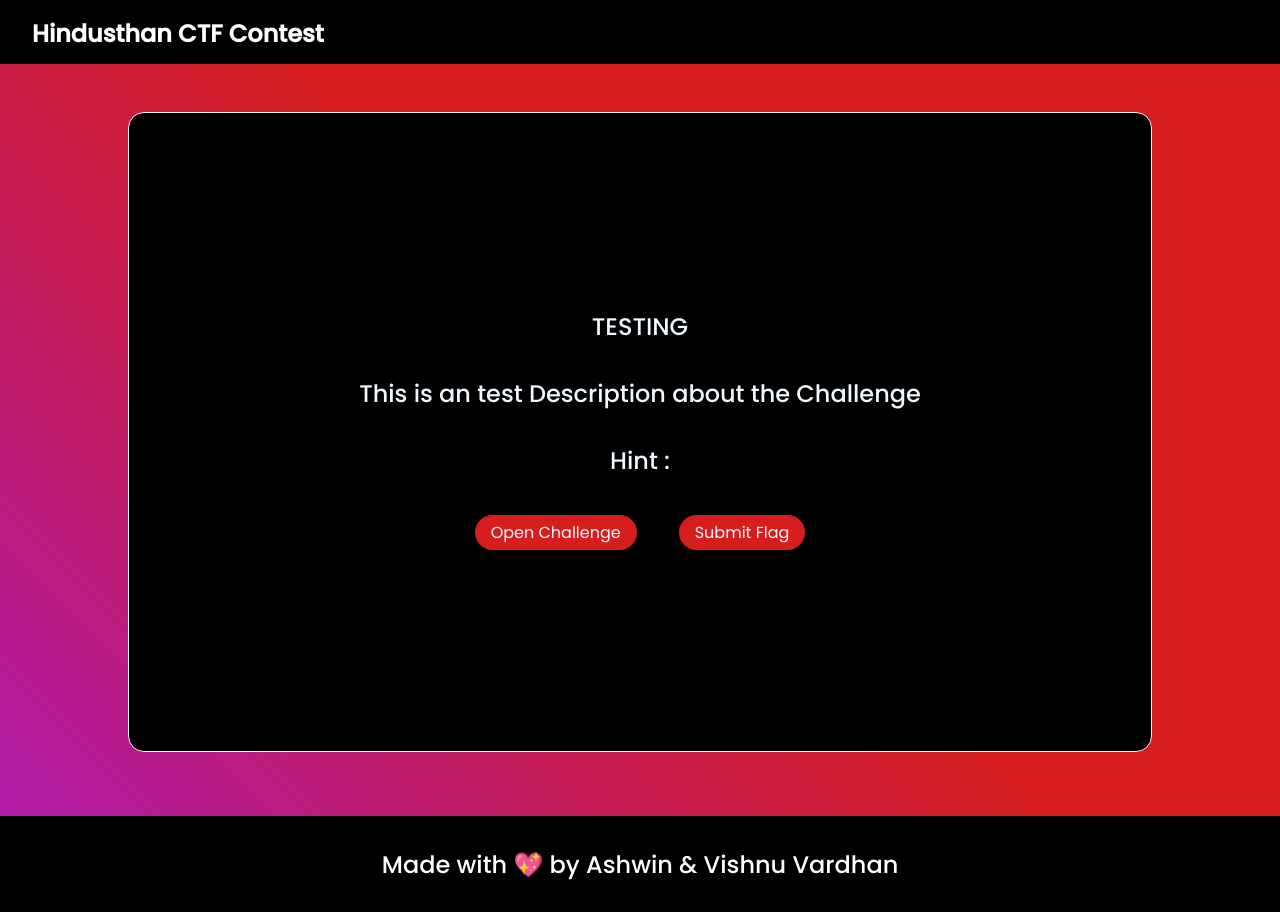
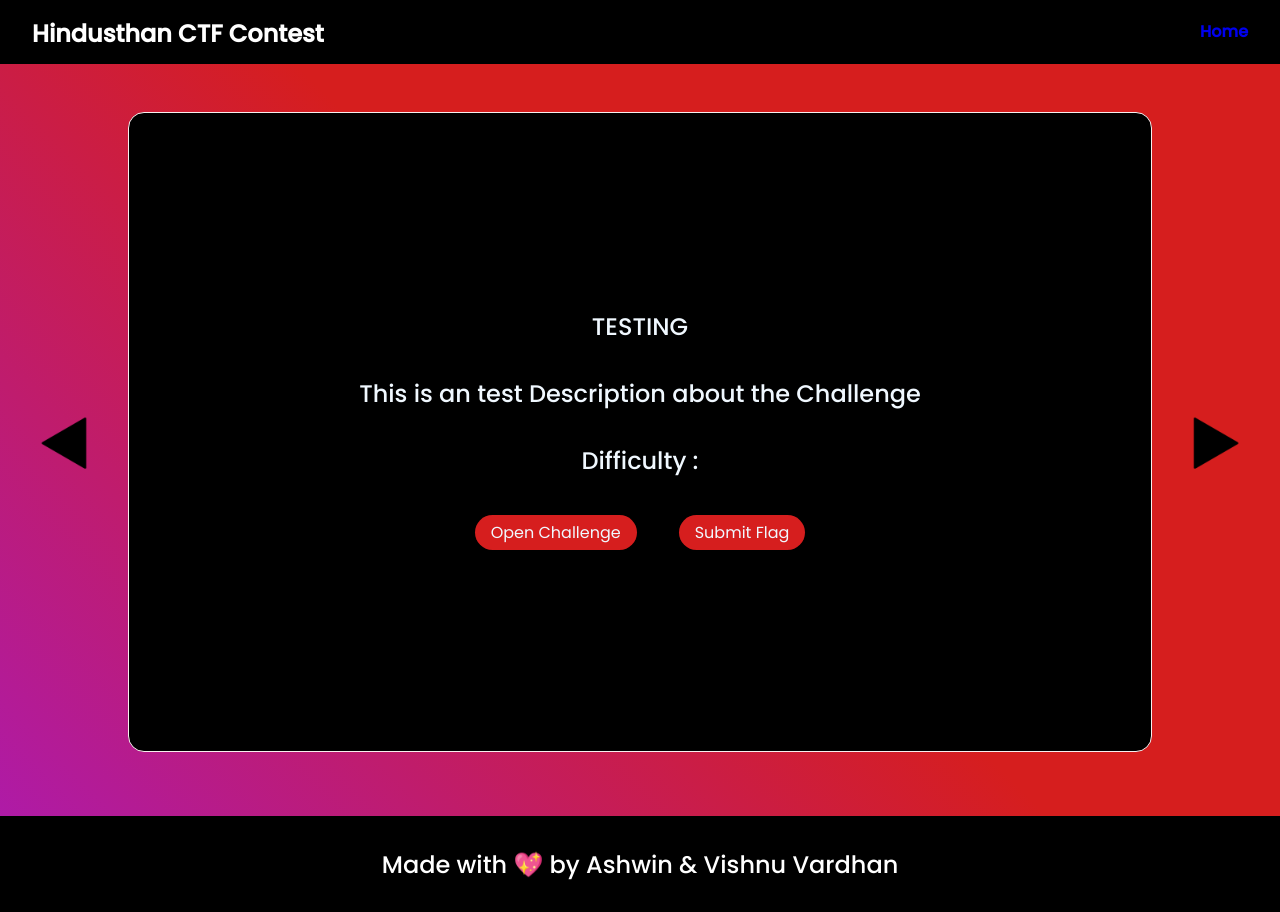
Before and after one commit to VishnuVardhanJS/CTF_Challenge_2023, a React (Create React App) app: page /Challenge4 in a window 1280 px wide. Built offline with nearby package versions, Linux system fonts and the light colour scheme.

Commit message:
improved navigation

```diff
--- a/src/Layout/Header/Header.css
+++ b/src/Layout/Header/Header.css
@@ -3,6 +3,7 @@
     height: 4rem;
     color: white;
     background-color: black;
+    display: flex;
     padding:1rem 2rem;
     position: fixed;
     top: 0;
@@ -13,3 +14,18 @@
     font-size: 1.5rem;
 
 }
+
+.home-btn{
+    position: inherit;
+    right: 0;
+    padding-top: 3px;
+    align-items: center;
+    padding-right: 2rem;
+    color: white;
+    font-weight:  bolder;
+}
+
+
+a:visited {
+    color: white;
+  }
--- a/src/Layout/Header/Header.js
+++ b/src/Layout/Header/Header.js
@@ -1,11 +1,18 @@
+import { Link } from "react-router-dom";
 import "./Header.css"
+import Home from '../../assets/Images/home.png'
 
 function Header() {
     return (
         <div className="header-container">
             <h1 className="header-text">Hindusthan CTF Contest</h1>
+            <div className="home-btn">
+
+                <a href="/">Home</a>
+
+            </div>
         </div>
-     );
+    );
 }
 
 export default Header;
--- a/src/Layout/Layout.js
+++ b/src/Layout/Layout.js
@@ -5,7 +5,7 @@ import "./Layout.css"
 function Layout({children}) {
     return (
         <div>
-           <Header/>
+           <Header />
            {children}
            <Footer />
         </div>
--- a/src/components/ChallengeCard/ChallengeCard.js
+++ b/src/components/ChallengeCard/ChallengeCard.js
@@ -6,7 +6,7 @@ import Swal from 'sweetalert2'
 
 
 
-function ChallengeCard({ title, url, desc, hint, challengeId }) {
+function ChallengeCard({ title, url, desc, diff, challengeId }) {
 
     const [modalIsOpen, setIsOpen] = useState(false);
     const [input, setInput] = useState("");
@@ -35,7 +35,7 @@ function ChallengeCard({ title, url, desc, hint, challengeId }) {
             <div className='card-container'>
                 <p className="card-text"> {title}</p>
                 <p className="card-text"> {desc}</p>
-                <p className="card-text">Hint : {hint}</p>
+                <p className="card-text">Difficulty : {diff}</p>
                 <div className='btns-container'>
                     <a href={url} target="_blank" rel="noopener noreferrer" className="card-container-btn">Open Challenge</a >
                     <a onClick={() => { openModal() }} className="card-container-btn">Submit Flag</a >
--- a/src/pages/Challenges/Challenge.css
+++ b/src/pages/Challenges/Challenge.css
@@ -0,0 +1,32 @@
+.next-challenge{
+    position: absolute;
+    transform: scale(0.1);
+    display: flex;
+    justify-content: flex-end;
+    top: 23vh;
+    right: -12rem;
+    cursor: pointer;
+}
+
+
+.prev-challenge{
+    position: absolute;
+    transform: scale(0.1);
+    display: flex;
+    justify-content: flex-end;
+    top: 23vh;
+    left: -12rem;
+    cursor: pointer;
+
+}
+
+/* .main-container{
+    display: inline-flex;
+    flex-direction: row;
+    justify-content: space-around;
+    flex : auto 3
+}
+
+.big-card{
+position: relative;
+} */
--- a/src/pages/Challenges/Challenge1.js
+++ b/src/pages/Challenges/Challenge1.js
@@ -1,20 +1,31 @@
 import React from 'react'
 import ChallengeCard from '../../components/ChallengeCard/ChallengeCard'
 import Next from '../../assets/Images/arrow_right.png'
+import { Link } from 'react-router-dom'
 import './Challenge.css'
 
-function Challenge1() {
+
+function Challenge1({ props }) {
+
+  function nextChallenge() {
+
+  }
 
   const ChallengeInfo = {
     "challengeId": "Challenge1",
     "title": "Steganography #1",
     "url": "https://drive.google.com/file/d/1JJ5lsA0jC3Bbpwm7wNGVw5o2h8XrqNse/view",
     "desc": "This is an simple Steganography Challenge",
-    "hint": "Don't overthink!"
+    "diff": "Easy"
   }
   return (
     <div className="main-container">
-      <ChallengeCard title={ChallengeInfo.title} url={ChallengeInfo.url} desc={ChallengeInfo.desc} hint={ChallengeInfo.hint} challengeId={ChallengeInfo.challengeId} />
+      <ChallengeCard title={ChallengeInfo.title} url={ChallengeInfo.url} desc={ChallengeInfo.desc} diff={ChallengeInfo.diff} challengeId={ChallengeInfo.challengeId} />
+      <div className='next-challenge'>
+        <Link to={"/Challenge2"}>
+          <img src={Next}></img>
+        </Link>
+      </div>
     </div>
   )
 }
--- a/src/pages/Challenges/Challenge2.js
+++ b/src/pages/Challenges/Challenge2.js
@@ -1,17 +1,35 @@
 import React from 'react'
 import ChallengeCard from '../../components/ChallengeCard/ChallengeCard'
+import './Challenge.css'
+import Next from '../../assets/Images/arrow_right.png'
+import { Link } from 'react-router-dom'
+import Back from '../../assets/Images/arrow_left.png'
+
 
 function Challenge2() {
 
   const ChallengeInfo = {
-    "title" : "Steganography #2",
-    "url" : "https://drive.google.com/file/d/1GhdwXa0NkQuclNA2yuk4pBbaOn84VlhO/view?usp=share_link",
-    "desc" : "This is also an simple Steganography Challenge",
-    "hint" : "Not in the image you see"
+    "challengeId": "Challenge2",
+    "title": "Steganography #2",
+    "url": "https://drive.google.com/file/d/1GhdwXa0NkQuclNA2yuk4pBbaOn84VlhO/view?usp=share_link",
+    "desc": "This is also an simple Steganography Challenge",
+    "diff": "Easy"
   }
   return (
     <div className="main-container">
-      <ChallengeCard title={ChallengeInfo.title} url={ChallengeInfo.url}  desc={ChallengeInfo.desc} hint={ChallengeInfo.hint}/>
+      <div className='prev-challenge'>
+        <Link to={"/Challenge1"}>
+          <img src={Back}></img>
+        </Link>
+      </div>
+      <div className='big-card'>
+        <ChallengeCard title={ChallengeInfo.title} url={ChallengeInfo.url} desc={ChallengeInfo.desc} diff={ChallengeInfo.diff} challengeId={ChallengeInfo.challengeId} />
+      </div>
+      <div className='next-challenge'>
+        <Link to={"/Challenge3"}>
+          <img src={Next}></img>
+        </Link>
+      </div>
     </div>
   )
 }
--- a/src/pages/Challenges/Challenge3.js
+++ b/src/pages/Challenges/Challenge3.js
@@ -1,15 +1,32 @@
 import React from 'react'
 import ChallengeCard from '../../components/ChallengeCard/ChallengeCard'
+import './Challenge.css'
+import Next from '../../assets/Images/arrow_right.png'
+import { Link } from 'react-router-dom'
+import Back from '../../assets/Images/arrow_left.png'
+
 
 function Challenge3() {
   const ChallengeInfo = {
-    "title" : "TESTING",
-    "url" : "www.testing.com",
-    "desc" : "This is an test Description about the Challenge"
+    "challengeId": "Challenge3",
+    "title": "Strings #1",
+    "url": "https://drive.google.com/file/d/1ckP59WL-MT-Nn2uQ6FnmaAfTREMERq1c/view?usp=share_link",
+    "desc": "No Description because it too easy",
+    "diff": "Very Easy"
   }
   return (
     <div className="main-container">
-      <ChallengeCard title={ChallengeInfo.title} url={ChallengeInfo.url}  desc={ChallengeInfo.desc}/>
+      <div className='prev-challenge'>
+        <Link to={"/Challenge2"}>
+          <img src={Back}></img>
+        </Link>
+      </div>
+      <ChallengeCard title={ChallengeInfo.title} url={ChallengeInfo.url} desc={ChallengeInfo.desc} diff={ChallengeInfo.diff} challengeId={ChallengeInfo.challengeId} />
+      <div className='next-challenge'>
+        <Link to={"/Challenge4"}>
+          <img src={Next}></img>
+        </Link>
+      </div>
     </div>
   )
 }
--- a/src/pages/Challenges/Challenge4.js
+++ b/src/pages/Challenges/Challenge4.js
@@ -1,15 +1,31 @@
 import React from 'react'
 import ChallengeCard from '../../components/ChallengeCard/ChallengeCard'
+import './Challenge.css'
+import Next from '../../assets/Images/arrow_right.png'
+import { Link } from 'react-router-dom'
+import Back from '../../assets/Images/arrow_left.png'
+
 
 function Challenge4() {
   const ChallengeInfo = {
+    "challengeId": "Challenge4",
     "title" : "TESTING",
     "url" : "www.testing.com",
     "desc" : "This is an test Description about the Challenge"
   }
   return (
     <div className="main-container">
-      <ChallengeCard title={ChallengeInfo.title} url={ChallengeInfo.url}  desc={ChallengeInfo.desc}/>
+      <div className='prev-challenge'>
+        <Link to={"/Challenge3"}>
+          <img src={Back}></img>
+        </Link>
+      </div>
+      <ChallengeCard title={ChallengeInfo.title} url={ChallengeInfo.url}  desc={ChallengeInfo.desc} hint={ChallengeInfo.hint} challengeId={ChallengeInfo.challengeId}/>
+      <div className='next-challenge'>
+        <Link to={"/Challenge5"}>
+          <img src={Next}></img>
+        </Link>
+      </div>
     </div>
   )
 }
--- a/src/pages/Challenges/Challenge5.js
+++ b/src/pages/Challenges/Challenge5.js
@@ -1,15 +1,31 @@
 import React from 'react'
 import ChallengeCard from '../../components/ChallengeCard/ChallengeCard'
+import './Challenge.css'
+import Next from '../../assets/Images/arrow_right.png'
+import { Link } from 'react-router-dom'
+import Back from '../../assets/Images/arrow_left.png'
+
 
 function Challenge5() {
   const ChallengeInfo = {
+    "challengeId": "Challenge5",
     "title" : "TESTING",
     "url" : "www.testing.com",
     "desc" : "This is an test Description about the Challenge"
   }
   return (
     <div className="main-container">
-      <ChallengeCard title={ChallengeInfo.title} url={ChallengeInfo.url}  desc={ChallengeInfo.desc}/>
+      <div className='prev-challenge'>
+        <Link to={"/Challenge4"}>
+          <img src={Back}></img>
+        </Link>
+      </div>
+      <ChallengeCard title={ChallengeInfo.title} url={ChallengeInfo.url}  desc={ChallengeInfo.desc} hint={ChallengeInfo.hint} challengeId={ChallengeInfo.challengeId}/>
+      <div className='next-challenge'>
+        <Link to={"/Challenge6"}>
+          <img src={Next}></img>
+        </Link>
+      </div>
     </div>
   )
 }
--- a/src/pages/Challenges/Challenge6.js
+++ b/src/pages/Challenges/Challenge6.js
@@ -1,15 +1,26 @@
 import React from 'react'
 import ChallengeCard from '../../components/ChallengeCard/ChallengeCard'
+import './Challenge.css'
+import Next from '../../assets/Images/arrow_right.png'
+import { Link } from 'react-router-dom'
+import Back from '../../assets/Images/arrow_left.png'
+
 
 function Challenge6() {
   const ChallengeInfo = {
+    "challengeId": "Challenge6",
     "title": "TESTING",
     "url": "www.testing.com",
     "desc": "This is an test Description about the Challenge"
   }
   return (
     <div className="main-container">
-      <ChallengeCard title={ChallengeInfo.title} url={ChallengeInfo.url} desc={ChallengeInfo.desc} />
+      <div className='prev-challenge'>
+        <Link to={"/Challenge5"}>
+          <img src={Back}></img>
+        </Link>
+      </div>
+      <ChallengeCard title={ChallengeInfo.title} url={ChallengeInfo.url} desc={ChallengeInfo.desc} hint={ChallengeInfo.hint} challengeId={ChallengeInfo.challengeId}/>
     </div>
   )
 }
```
Also changed, not shown: src/assets/Images/home.png (added).
